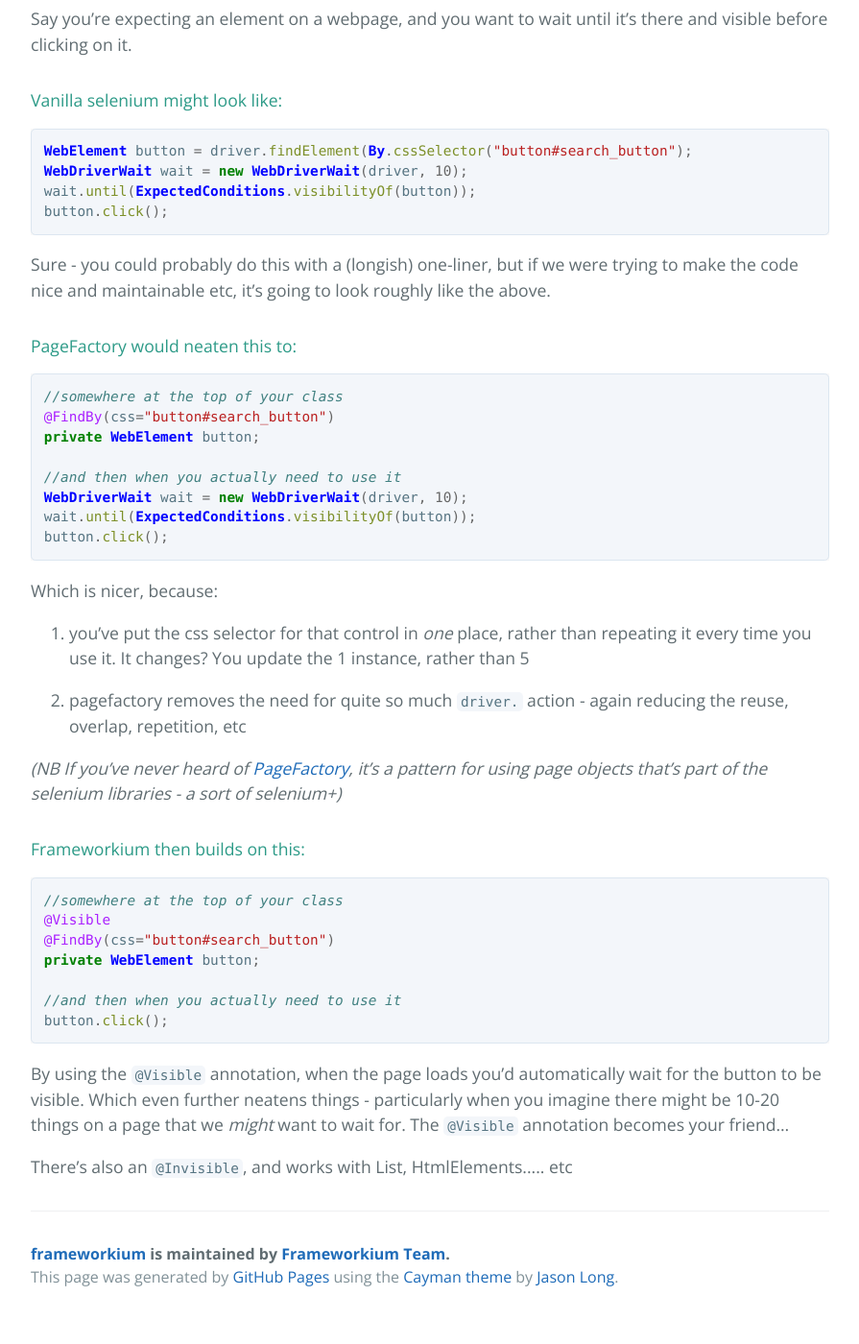
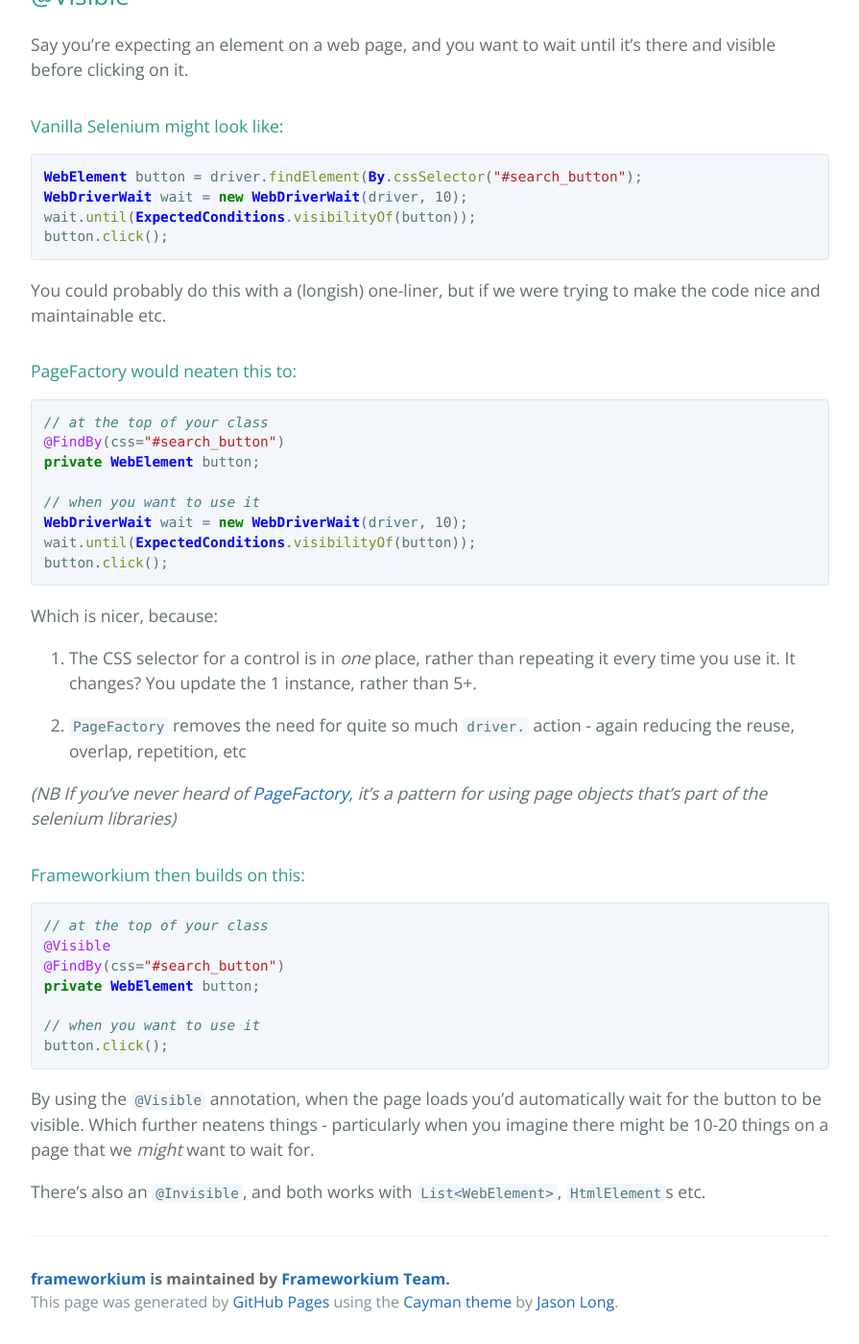
Before and after one commit to Frameworkium/frameworkium.github.io, a Jekyll site: the page built from _pages/ACoupleOfCoolThings.md, in a window 1280 px wide and 1400 px high, scrolled down 667 px. Shown: the whole window at 96% size, without its empty margins (192-1087 px from the left). Built offline with Jekyll 4.4.1, drawn with Linux system fonts in a browser that asks for light colours; before the commit the page ends 2041 px from its top, so only the background shows below that; some of the changed text lies outside the part shown.

Commit message:
Updates to What's the Point section

````diff
--- a/_pages/ACoupleOfCoolThings.md
+++ b/_pages/ACoupleOfCoolThings.md
@@ -1,35 +1,35 @@
 ---
 layout: post
-title: "A couple of cool things"
-section: 1 - Whats The Point?
+title: "A Couple of Cool Things"
+section: 1 - What's The Point?
 order: 3
 category: wiki
 ---
-To whet the appetite, here's a couple of examples where frameworkium features make your life nicer.
+To whet the appetite, here's a couple of examples where Frameworkium features make your life nicer.
 
 ## @Visible
 
-Say you're expecting an element on a webpage, and you want to wait until it's there and visible before clicking on it.
+Say you're expecting an element on a web page, and you want to wait until it's there and visible before clicking on it.
 
-#### Vanilla selenium might look like:
+#### Vanilla Selenium might look like:
 
 ```java
-WebElement button = driver.findElement(By.cssSelector("button#search_button");
+WebElement button = driver.findElement(By.cssSelector("#search_button");
 WebDriverWait wait = new WebDriverWait(driver, 10);
 wait.until(ExpectedConditions.visibilityOf(button));
 button.click();
 ```
 
-Sure - you could probably do this with a (longish) one-liner, but if we were trying to make the code nice and maintainable etc, it's going to look roughly like the above.
+You could probably do this with a (longish) one-liner, but if we were trying to make the code nice and maintainable etc.
 
 #### PageFactory would neaten this to:
 
-``` java
-//somewhere at the top of your class
-@FindBy(css="button#search_button")
+```java
+// at the top of your class
+@FindBy(css="#search_button")
 private WebElement button;
 
-//and then when you actually need to use it
+// when you want to use it
 WebDriverWait wait = new WebDriverWait(driver, 10);
 wait.until(ExpectedConditions.visibilityOf(button));
 button.click();
@@ -37,24 +37,26 @@ button.click();
 
 Which is nicer, because:
 
-1. you've put the css selector for that control in *one* place, rather than repeating it every time you use it. It changes? You update the 1 instance, rather than 5
+1. The CSS selector for a control is in *one* place, rather than repeating it every time you use it.
+It changes? You update the 1 instance, rather than 5+.
 
-2. pagefactory removes the need for quite so much `driver.` action - again reducing the reuse, overlap, repetition, etc
+2. `PageFactory` removes the need for quite so much `driver.` action - again reducing the reuse, overlap, repetition, etc
 
-*(NB If you've never heard of [PageFactory](https://github.com/SeleniumHQ/selenium/wiki/PageFactory), it's a pattern for using page objects that's part of the selenium libraries - a sort of selenium+)*
+*(NB If you've never heard of [PageFactory](https://github.com/SeleniumHQ/selenium/wiki/PageFactory), it's a pattern for using page objects that's part of the selenium libraries)*
 
 #### Frameworkium then builds on this:
 
-``` java
-//somewhere at the top of your class
+```java
+// at the top of your class
 @Visible
-@FindBy(css="button#search_button")
+@FindBy(css="#search_button")
 private WebElement button;
 
-//and then when you actually need to use it
+// when you want to use it
 button.click();
 ```
 
-By using the `@Visible` annotation, when the page loads you'd automatically wait for the button to be visible. Which even further neatens things - particularly when you imagine there might be 10-20 things on a page that we _might_ want to wait for. The `@Visible` annotation becomes your friend...
+By using the `@Visible` annotation, when the page loads you'd automatically wait for the button to be visible.
+Which further neatens things - particularly when you imagine there might be 10-20 things on a page that we _might_ want to wait for.
 
-There's also an `@Invisible`, and works with List<WebElement>, HtmlElements..... etc
+There's also an `@Invisible`, and both works with `List<WebElement>`, `HtmlElement`s etc.
````
Also changed, not shown: _pages/Whats_The_Point.md (+9 -2 lines), _pages/frameworkiumVsframeworkiumCore.md (+15 -7 lines).
